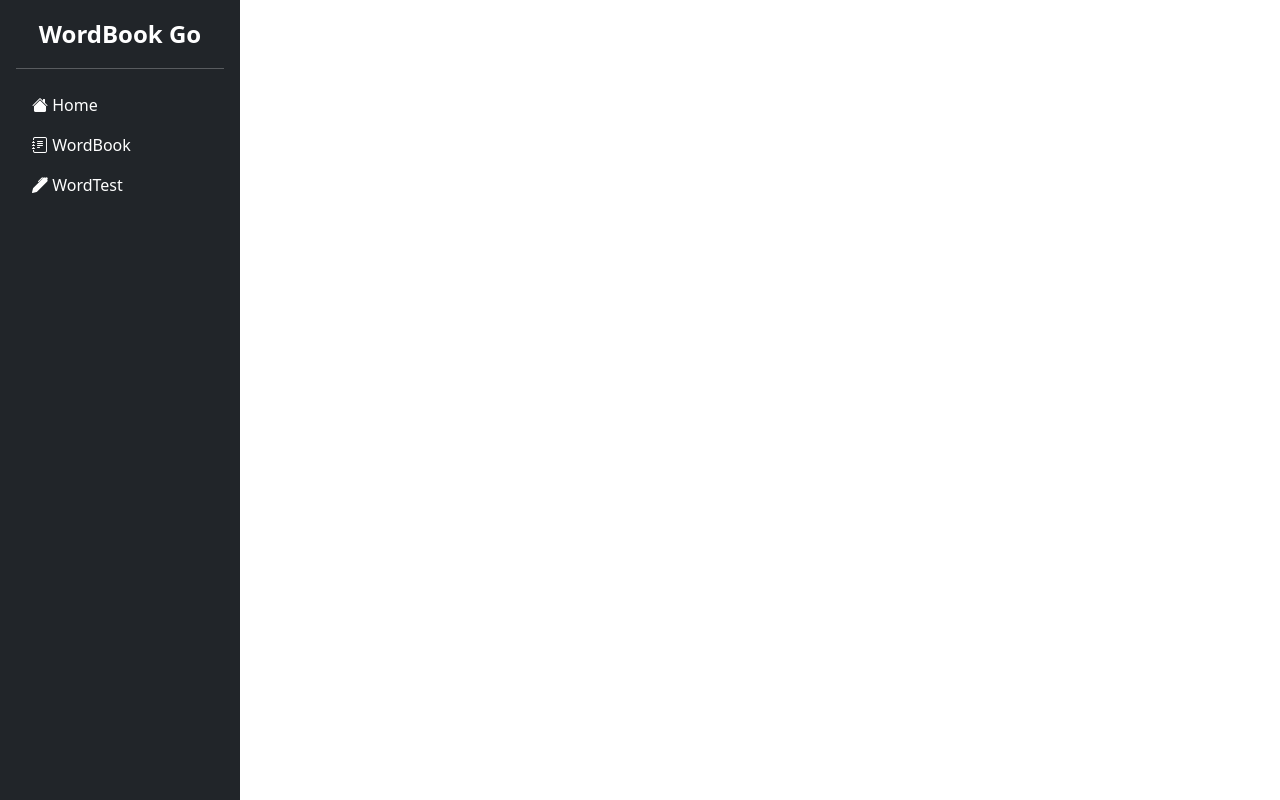
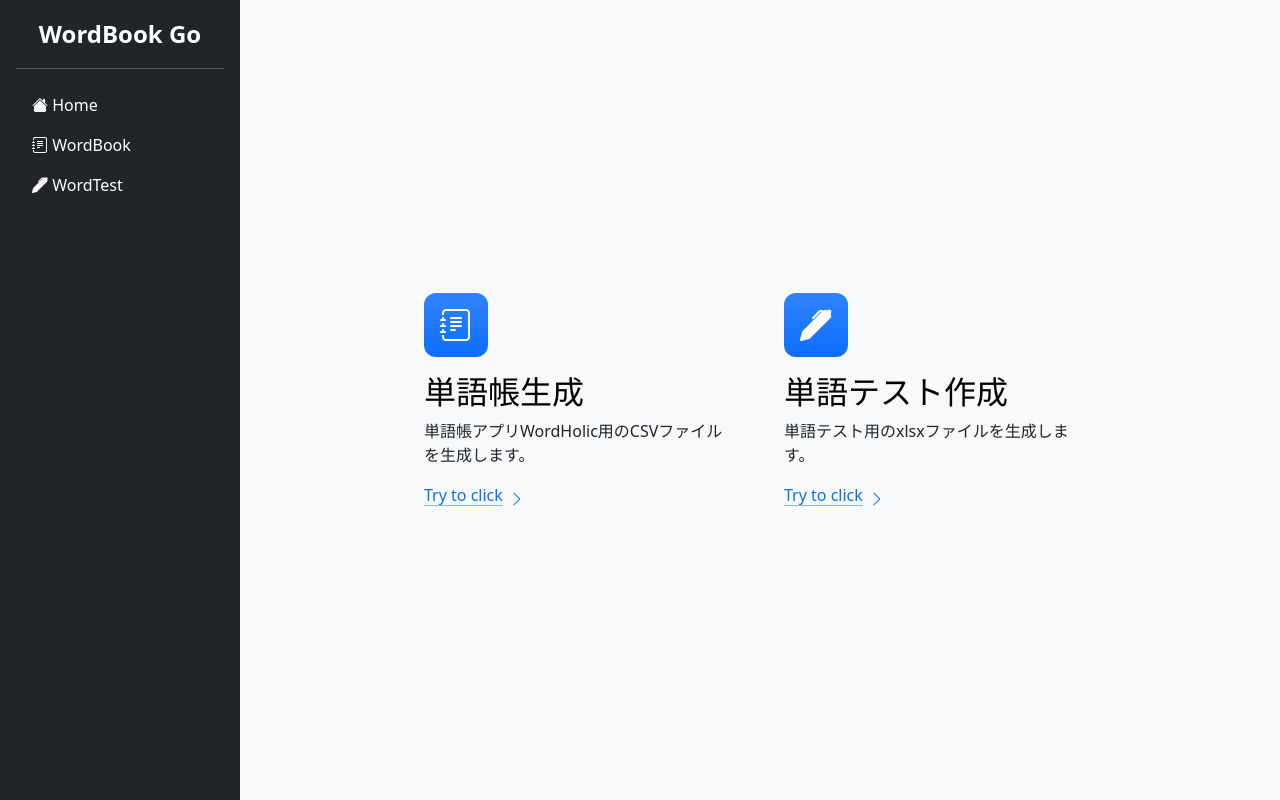
Before and after one commit to radian462/WordBookGenerater-Go, a plain HTML site: page frontend/static/index.html in a window 1280 px wide. Drawn offline with nearby package versions, Linux system fonts and the light colour scheme.

Commit message:
Homeに案内を追加

```diff
--- a/frontend/static/index.html
+++ b/frontend/static/index.html
@@ -7,21 +7,64 @@
   <link href="https://cdn.jsdelivr.net/npm/bootstrap@5.3.3/dist/css/bootstrap.min.css" rel="stylesheet">
   <link rel="stylesheet" href="https://cdn.jsdelivr.net/npm/bootstrap-icons@1.13.1/font/bootstrap-icons.min.css">
   <style>
-    html,
-    body {
+    html, body {
       height: 100%;
-      overflow: hidden;
       margin: 0;
       padding: 0;
     }
+
+    body {
+      display: flex;
+      overflow: hidden;
+    }
+
+    .feature-icon {
+      width: 4rem;
+      height: 4rem;
+      border-radius: .75rem;
+    }
+
+    .feature.col {
+      flex-grow: 1;
+    }
   </style>
+
 </head>
 
 <body>
   <div id="sidebar"></div>
 
+  <div style="
+      flex: 1;
+      display: flex;
+      flex-direction: column;
+      justify-content: center;
+      align-items: center;
+      background-color: #f8f9fa;
+      overflow-y: auto;"
+  >
+  <div class="row g-5 py-5 row-cols-1 row-cols-lg-2 justify-content-center mx-auto" style="max-width: 720px;">
+      <div class="feature col d-flex flex-column">
+        <div class="feature-icon d-inline-flex align-items-center justify-content-center text-bg-primary bg-gradient fs-2 mb-3">
+          <i class="bi bi-journal-text"></i>
+        </div>
+        <h3 class="fs-2 text-body-emphasis">単語帳生成</h3>
+        <p>単語帳アプリWordHolic用のCSVファイルを生成します。</p>
+        <a href="./wordbook.html" class="icon-link mt-auto">Try to click<i class="bi bi-chevron-right"></i></a>
+      </div>
+      <div class="feature col d-flex flex-column">
+        <div class="feature-icon d-inline-flex align-items-center justify-content-center text-bg-primary bg-gradient fs-2 mb-3">
+          <i class="bi bi-pen-fill"></i>
+        </div>
+        <h3 class="fs-2 text-body-emphasis">単語テスト作成</h3>
+        <p>単語テスト用のxlsxファイルを生成します。</p>
+        <a href="./wordtest.html" class="icon-link mt-auto">Try to click<i class="bi bi-chevron-right"></i></a>
+      </div>
+    </div>
+
+  </div>
+
   <script src="./sidebar.js"></script>
-
   <script src="https://cdn.jsdelivr.net/npm/bootstrap@5.3.3/dist/js/bootstrap.bundle.min.js"></script>
 </body>
 
```
